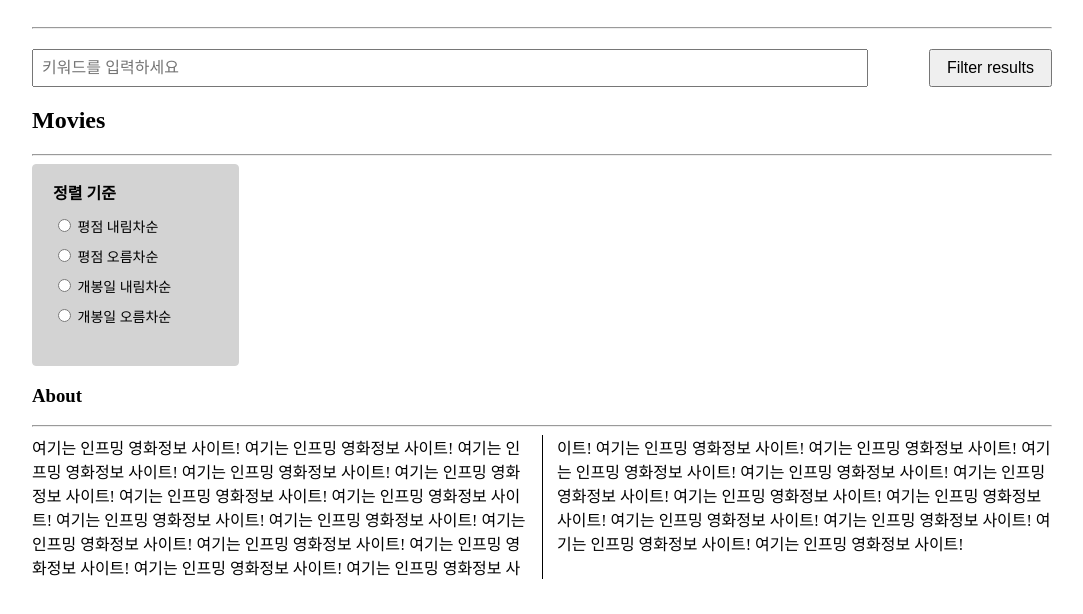
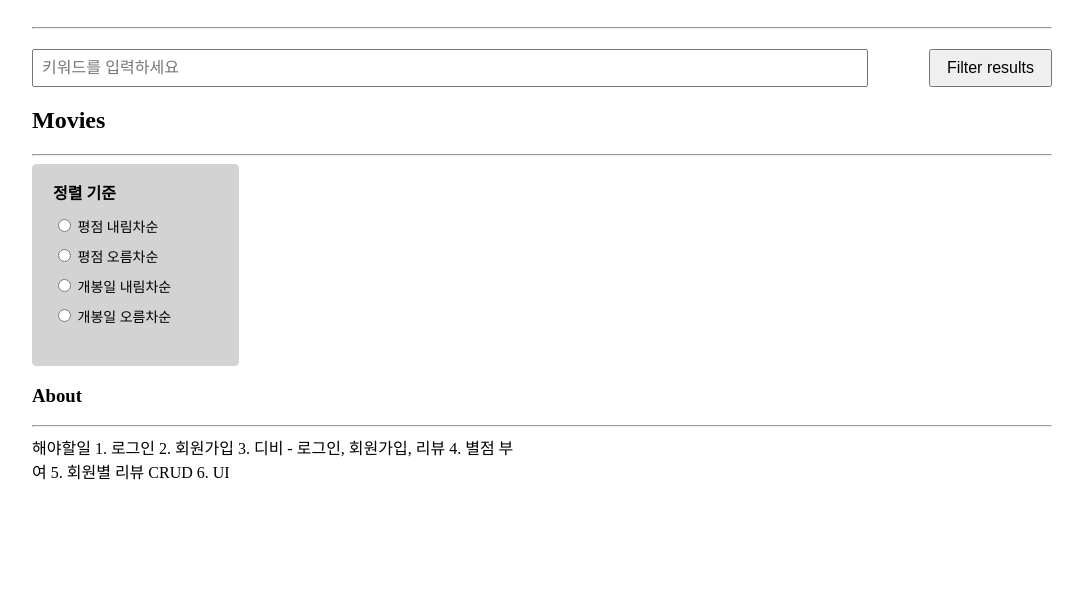
Before and after one commit to sunmin-hwang/Movie, a website: page movie/public/index.html in a window 1280 px wide. Shown: the part 120-734 px from the top of the page, without its empty margins (98-1181 px from the left). Drawn offline with Linux system fonts and the light colour scheme; no server answers; a web font is replaced by a local one.

Commit message:
add 목표

```diff
--- a/movie/public/index.html
+++ b/movie/public/index.html
@@ -38,31 +38,13 @@
     <h3>About</h3>
     <hr>
     <div class="about">
-      여기는 인프밍 영화정보 사이트!
-      여기는 인프밍 영화정보 사이트!
-      여기는 인프밍 영화정보 사이트!
-      여기는 인프밍 영화정보 사이트!
-      여기는 인프밍 영화정보 사이트!
-      여기는 인프밍 영화정보 사이트!
-      여기는 인프밍 영화정보 사이트!
-      여기는 인프밍 영화정보 사이트!
-      여기는 인프밍 영화정보 사이트!
-      여기는 인프밍 영화정보 사이트!
-      여기는 인프밍 영화정보 사이트!
-      여기는 인프밍 영화정보 사이트!
-      여기는 인프밍 영화정보 사이트!
-      여기는 인프밍 영화정보 사이트!
-      여기는 인프밍 영화정보 사이트!
-      여기는 인프밍 영화정보 사이트!
-      여기는 인프밍 영화정보 사이트!
-      여기는 인프밍 영화정보 사이트!
-      여기는 인프밍 영화정보 사이트!
-      여기는 인프밍 영화정보 사이트!
-      여기는 인프밍 영화정보 사이트!
-      여기는 인프밍 영화정보 사이트!
-      여기는 인프밍 영화정보 사이트!
-      여기는 인프밍 영화정보 사이트!
-      여기는 인프밍 영화정보 사이트!
+      해야할일
+      1. 로그인
+      2. 회원가입
+      3. 디비 - 로그인, 회원가입, 리뷰
+      4. 별점 부여
+      5. 회원별 리뷰 CRUD
+      6. UI
     </div>
   </div>
   <script>
```
